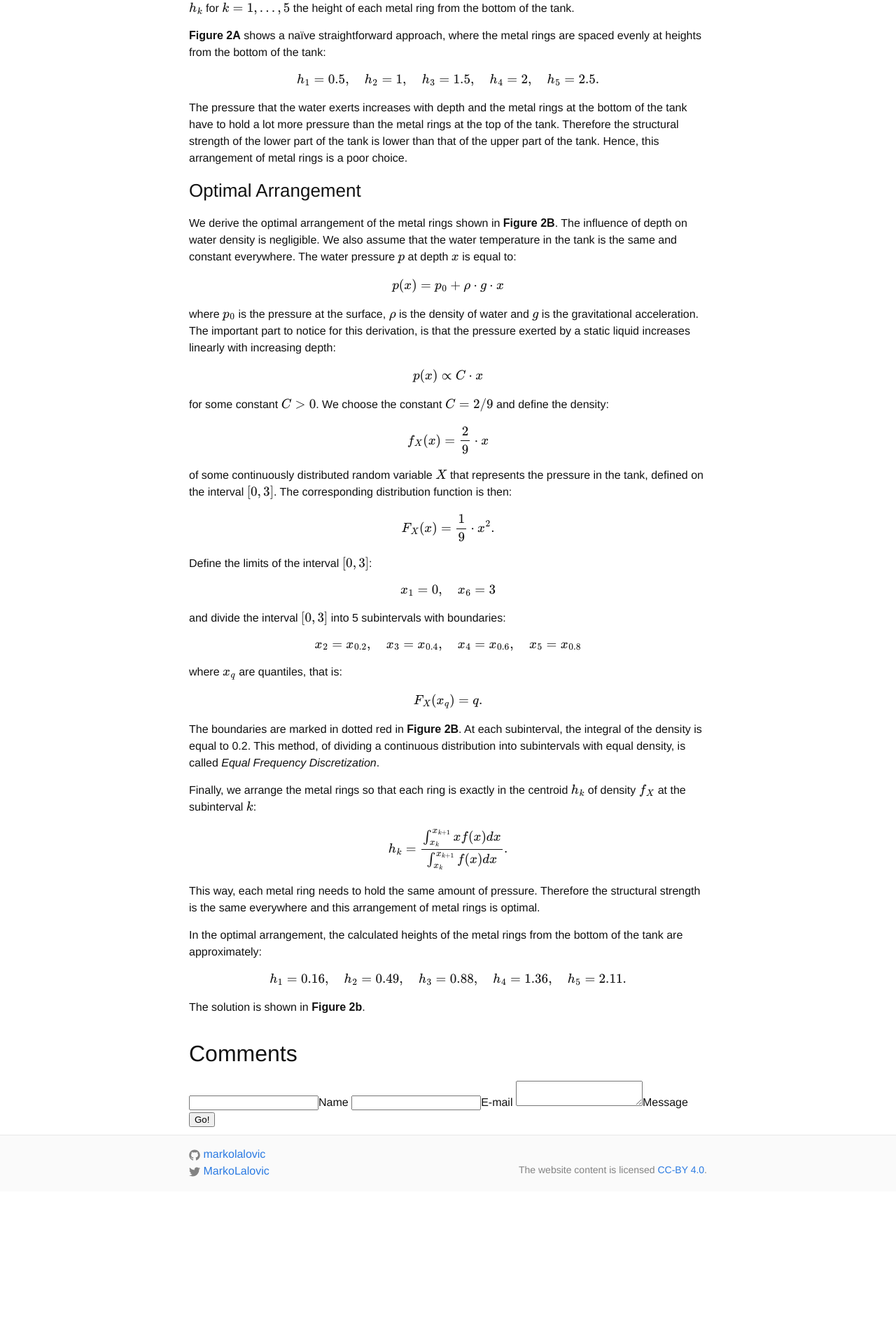
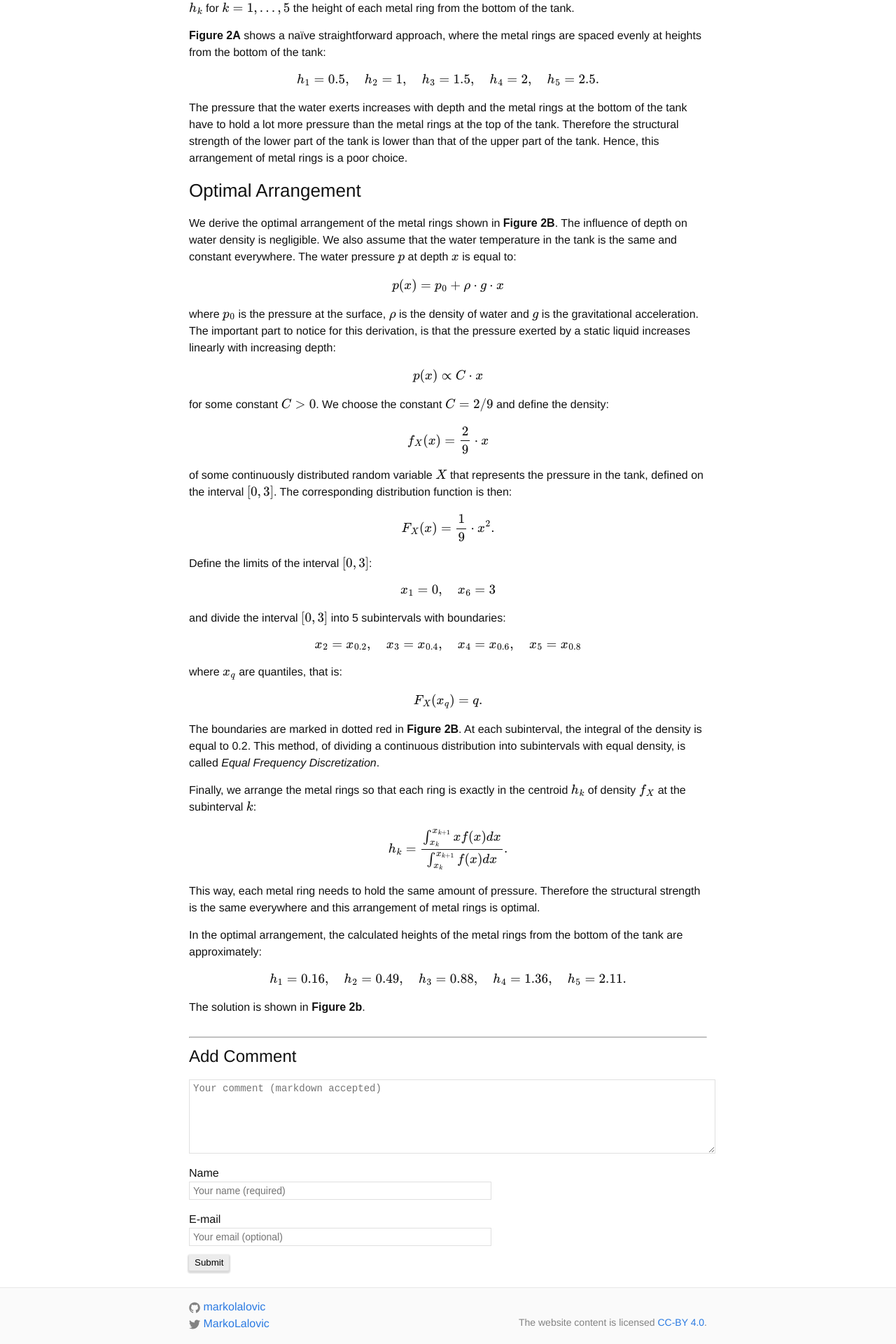
Before and after one commit to markolalovic/blog, a Jekyll site: the page built from docs/_posts/2020-06-15-water-towers.markdown, in a window 1280 px wide. Shown: the part 1440-3360 px from the top of the page at 70% size. Built offline with Jekyll 4.4.1, drawn with Linux system fonts in a browser that asks for light colours; nearby versions of some CDN libraries; formulas are drawn with MathJax 3; before the commit the page ends 3142 px from its top, so only the background shows below that.

Commit message:
fixing comments

```diff
--- /dev/null
+++ b/docs/_includes/comment_form.html
@@ -0,0 +1,62 @@
+<form class="js-form form" method="post" action="{{ site.staticman_url }}">
+  <input type="hidden" name="options[origin]" value="{{ page.url | absolute_url }}">
+  <input type="hidden" name="options[parent]" value="{{ page.url | absolute_url }}">
+  <input type="hidden" id="comment-replying-to-uid" name="fields[replying_to_uid]" value="">
+  <input type="hidden" name="options[slug]" value="{{ page.slug }}">
+  {% if site.reCaptcha.enabled %}
+  <input type="hidden" name="options[reCaptcha][siteKey]" value="{{ site.reCaptcha.siteKey }}">
+  <input type="hidden" name="options[reCaptcha][secret]"  value="{{ site.reCaptcha.secret }}">
+  {% endif %}
+
+  <div class="textfield">
+    <label for="comment-form-message"><h2>Add Comment<small><a rel="nofollow" id="cancel-comment-reply-link" href="{{ page.url | absolute_url }}#respond" style="display:none;">(cancel reply)</a></small></h2>
+      <textarea class="textfield__input" name="fields[message]" type="text" id="comment-form-message" placeholder="Your comment (markdown accepted)" required rows="6"></textarea>
+    </label>
+  </div>
+
+    <div class="textfield narrowfield">
+      <label for="comment-form-name">Name
+        <input class="textfield__input" name="fields[name]" type="text" id="comment-form-name" placeholder="Your name (required)" required/>
+      </label>
+    </div>
+
+    <div class="textfield narrowfield">
+      <label for="comment-form-email">E-mail
+        <input class="textfield__input" name="fields[email]" type="email" id="comment-form-email" placeholder="Your email (optional)"/>
+      </label>
+    </div>
+
+    <div class="textfield narrowfield hp">
+      <label for="hp">
+        <input class="textfield__input" name="fields[hp]" id="hp" type="text" placeholder="Leave blank">
+      </label>
+    </div>
+
+    {% if site.reCaptcha.enabled %}
+    <div id="reCaptcha" class="g-recaptcha" data-sitekey="{{ site.reCaptcha.siteKey }}"></div>
+    {% endif %}
+
+    <button class="button" id="comment-form-submit">
+      Submit
+    </button>
+
+</form>
+
+<article class="modal mdl-card mdl-shadow--2dp">
+  <div>
+    <h3 class="modal-title js-modal-title"></h3>
+  </div>
+  <div class="mdl-card__supporting-text js-modal-text"></div>
+  <div class="mdl-card__actions mdl-card--border">
+    <button class="button mdl-button--colored mdl-js-button mdl-js-ripple-effect js-close-modal">Close</button>
+  </div>
+</article>
+
+<svg version="1.1" xmlns="http://www.w3.org/2000/svg" xmlns:xlink="http://www.w3.org/1999/xlink" style="display:none" >
+  <symbol id="icon-loading" viewBox="149.8 37.8 499.818 525"><path d="M557.8 187.8c13.8 0 24.601-10.8 24.601-24.6S571.6 138.6 557.8 138.6s-24.6 10.8-24.6 24.6c0 13.2 10.8 24.6 24.6 24.6zm61.2 90.6c-16.8 0-30.6 13.8-30.6 30.6s13.8 30.6 30.6 30.6 30.6-13.8 30.6-30.6c.6-16.8-13.2-30.6-30.6-30.6zm-61.2 145.2c-20.399 0-36.6 16.2-36.6 36.601 0 20.399 16.2 36.6 36.6 36.6 20.4 0 36.601-16.2 36.601-36.6C595 439.8 578.2 423.6 557.8 423.6zM409 476.4c-24 0-43.2 19.199-43.2 43.199s19.2 43.2 43.2 43.2 43.2-19.2 43.2-43.2S433 476.4 409 476.4zM260.8 411c-27 0-49.2 22.2-49.2 49.2s22.2 49.2 49.2 49.2 49.2-22.2 49.2-49.2-22.2-49.2-49.2-49.2zm-10.2-102c0-27.6-22.8-50.4-50.4-50.4-27.6 0-50.4 22.8-50.4 50.4 0 27.6 22.8 50.4 50.4 50.4 27.6 0 50.4-22.2 50.4-50.4zm10.2-199.8c-30 0-54 24-54 54s24 54 54 54 54-24 54-54-24.6-54-54-54zM409 37.8c-35.4 0-63.6 28.8-63.6 63.6S374.2 165 409 165s63.6-28.8 63.6-63.6-28.2-63.6-63.6-63.6z"/>
+  </symbol>
+</svg>
+
+{% comment %}
+	from: https://github.com/eduardoboucas/popcorn/blob/gh-pages/_includes/modal.html
+{% endcomment %}
--- a/docs/_includes/comments.html
+++ b/docs/_includes/comments.html
@@ -1,9 +1,32 @@
-<h1>Comments</h1>
-<form method="POST" action="https://markos-staticman.herokuapp.com/v3/entry/github/markolalovic/blog/main">
-  <input name="options[redirect]" type="hidden" value="https://my-site.com">
-  <input name="options[slug]" type="hidden" value="{{ page.slug }}">
-  <label><input name="fields[name]" type="text">Name</label>
-  <label><input name="fields[email]" type="email">E-mail</label>
-  <label><textarea name="fields[message]"></textarea>Message</label>
-  <button type="submit">Go!</button>
-</form>
+<section class="comments" id="comment-section">
+  <hr>
+  {% if site.data.comments[page.slug] %}
+  <!-- Existing comments -->
+  <div class="comments__existing">
+    <h2>Comments</h2>
+    {% assign comments = site.data.comments[page.slug] | where_exp: "item", "item.replying_to_uid == ''" %}
+    {% assign comments_by_date = comments | sort: 'date' | reverse %}
+    <!-- List main comments in reverse date order, newest first. List replies in date order, oldest first. -->
+    {% for comment in comments_by_date %}
+    {%- assign email           = comment.email %}
+    {%- assign name            = comment.name %}
+    {%- assign url             = comment.url %}
+    {%- assign date            = comment.date %}
+    {%- assign message         = comment.message %}
+    {%- assign uid             = comment._id %}
+    {% include comment.html is_reply=false uid=uid replying_to=0 email=email name=name url=url date=date message=message uid=uid %}
+    {% endfor %}
+  </div>
+  {% endif %}
+
+  <!-- New comment form -->
+  <div id="respond" class="comment__new">
+    {% include comment_form.html %}
+  </div>
+</section>
+
+<script src="https://ajax.googleapis.com/ajax/libs/jquery/2.1.4/jquery.min.js"></script>
+<script src="{{ '/assets/main.js' | relative_url }}"></script>
+{% if site.reCaptcha.enabled %}
+<script src="https://www.google.com/recaptcha/api.js"></script>
+{% endif %}
--- a/docs/assets/css/main.css
+++ b/docs/assets/css/main.css
@@ -771,3 +771,170 @@ div.images>div.label {
 .highlight .il {
     color: #099;
 }
+
+
+
+
+/* Comments */
+/* new comment form */
+fieldset {
+    border: none;
+    padding: 0;
+}
+
+/* each staticman text field is wrapped in this div */
+.textfield {
+	 max-width: 100%;
+	 padding: 0.5rem 0;
+}
+
+/* fields except the comment field get this class too
+to keep them a reasonable size */
+.narrowfield {
+	 width: 420px;
+}
+
+.hp {
+    display: none;
+}
+
+textarea {
+    vertical-align: top;
+}
+
+.textfield__input {
+    border: 1px solid rgba(0,0,0,.12);
+    padding: 4px 5px;
+    width: 100%;
+    font-size: 14px;
+}
+
+.notify-me, .g-recaptcha {
+    padding: 0.5rem 0;
+}
+
+.button {
+	 background: rgba(158, 158, 158, .2);
+	 box-shadow: 0 2px 2px 2px rgba(0, 0, 0, .14);
+	 border: none;
+	 border-radius: 2px;
+	 padding: 4px 8px;
+	 overflow: hidden;
+	 cursor: pointer;
+	 -webkit-transition-duration: 0.4s;
+	 transition-duration: 0.4s;
+	 margin: 4px 0px 0px 0px;
+}
+
+button:hover {
+    background-color: grey;
+    color: white;
+}
+
+/* existing comments */
+.comments {
+}
+.comment__new {
+    padding: 0px 0px 14px 0px;
+}
+.comment__author {
+    color: grey;
+}
+.comment__admin_tag {
+    background-color: rgb(187, 255, 187);
+    border-radius: 3px;
+    padding: 3px;
+}
+.comment__date {
+    font-size: 13px;
+}
+.comment__body {
+    font-size: 14px;
+}
+.comment__meta {
+    text-align: left;
+    color: grey;
+    font-size: 13px;
+}
+.comments__existing {
+    padding: 8px 0px 0px 0px;
+}
+.comment {
+    border-top: 0px solid grey;
+    padding: 0px 0px 0px 0px;
+    margin-bottom: 1em;
+}
+.comment.child {
+    margin-left: 3em;
+}
+.comment__reply-link {
+    color: grey;
+    font-size: 13px;
+    cursor: pointer;
+}
+
+/* Pop-up modal window for Staticman comments */
+.show-modal {
+    overflow: hidden;
+    position: relative;
+}
+.show-modal:before {
+    position: absolute;
+    content: '';
+    top: 0;
+    left: 0;
+    width: 100%;
+    height: 100%;
+    z-index: 999;
+    background-color: rgba(255, 255, 255, 0.85);
+}
+.show-modal .modal {
+    display: block;
+}
+.mdl-card {
+    min-height: 200px;
+    overflow: hidden;
+    z-index: 1;
+    position: relative;
+    background: #fff;
+    box-sizing: border-box;
+}
+.modal {
+    display: none;
+    position: fixed;
+    width: 330px;
+    top: 50%;
+    left: 50%;
+    margin-left: -150px;
+    margin-top: -150px;
+    min-height: 0;
+    z-index: 9999;
+    box-shadow: 0 2px 2px 2px rgba(0,0,0,.14);
+    padding: 16px;
+    border-radius: 2px;
+    background: white;
+}
+.mdl-shadow--16dp {
+    box-shadow: 0 16px 24px 2px rgba(0,0,0,.14),0 6px 30px 5px rgba(0,0,0,.12),0 8px 10px -5px rgba(0,0,0,.2);
+}
+.mdl-card__supporting-text {
+    overflow: hidden;
+    padding: 16px;
+    width: 90%;
+}
+.modal-title {
+    margin-bottom: 0px;
+}
+
+.disabled {
+    input,
+    button,
+    textarea,
+    label {
+        pointer-events: none;
+        cursor: not-allowed;
+        filter: alpha(opacity=65);
+        box-shadow: none;
+        opacity: 0.65;
+    }
+}
--- /dev/null
+++ b/docs/assets/main.js
@@ -0,0 +1,159 @@
+// Static comments
+// from: https://github.com/eduardoboucas/popcorn/blob/gh-pages/js/main.js
+(function ($) {
+  var $comments = $('.js-comments');
+
+  $('.js-form').submit(function () {
+    var form = this;
+
+
+    $("#comment-form-submit").html(
+      '<svg class="icon spin"><use xlink:href="#icon-loading"></use></svg> Sending...'
+    );
+    $(form).addClass('disabled');
+
+    $.ajax({
+      type: $(this).attr('method'),
+      url:  $(this).attr('action'),
+      data: $(this).serialize(),
+      contentType: 'application/x-www-form-urlencoded',
+      success: function (data) {
+        showModal('Comment submitted', 'Thanks! Your comment is <a href="https://github.com/markolalovic/blog/pulls">pending</a>. It will appear when approved.');
+
+        $("#comment-form-submit")
+          .html("Submit");
+
+        $(form)[0].reset();
+        $(form).removeClass('disabled');
+        if (window.grecaptcha) {
+          grecaptcha.reset();
+        }
+      },
+      error: function (err) {
+        console.log(err);
+        var ecode = (err.responseJSON || {}).errorCode || "unknown";
+        showModal('Error', 'An error occured.<br>[' + ecode + ']');
+        $("#comment-form-submit").html("Submit")
+        $(form).removeClass('disabled');
+        if (window.grecaptcha) {
+          grecaptcha.reset();
+        }
+      }
+    });
+    return false;
+  });
+
+  $('.js-close-modal').click(function () {
+    $('body').removeClass('show-modal');
+  });
+
+  function showModal(title, message) {
+    $('.js-modal-title').text(title);
+    $('.js-modal-text').html(message);
+    $('body').addClass('show-modal');
+  }
+})(jQuery);
+
+// Staticman comment replies, from https://github.com/mmistakes/made-mistakes-jekyll
+// modified from Wordpress https://core.svn.wordpress.org/trunk/wp-includes/js/comment-reply.js
+// Released under the GNU General Public License - https://wordpress.org/about/gpl/
+// addComment.moveForm is called from comment.html when the reply link is clicked.
+var addComment = {
+  // commId - the id attribute of the comment replied to (e.g., "comment-10")
+  // respondId - the string 'respond', I guess
+  // postId - the page slug
+  moveForm: function( commId, respondId, postId, parentUid ) {
+    var div, element, style, cssHidden,
+    t           = this,                    //t is the addComment object, with functions moveForm and I, and variable respondId
+    comm        = t.I( commId ),                                // whole comment
+    respond     = t.I( respondId ),                             // whole new comment form
+    cancel      = t.I( 'cancel-comment-reply-link' ),           // whole reply cancel link
+    parentuidF  = t.I( 'comment-replying-to-uid' ),             // a hidden element in the comment
+    post        = t.I( 'comment-post-slug' ),                   // null
+    commentForm = respond.getElementsByTagName( 'form' )[0];    // the <form> part of the comment_form div
+
+    if ( ! comm || ! respond || ! cancel || ! parentuidF || ! commentForm ) {
+      return;
+    }
+
+    t.respondId = respondId;
+    postId = postId || false;
+
+    if ( ! t.I( 'sm-temp-form-div' ) ) {
+      div = document.createElement( 'div' );
+      div.id = 'sm-temp-form-div';
+      div.style.display = 'none';
+      respond.parentNode.insertBefore( div, respond ); //create and insert a bookmark div right before comment form
+    }
+
+    comm.parentNode.insertBefore( respond, comm.nextSibling );  //move the form from the bottom to above the next sibling
+    if ( post && postId ) {
+      post.value = postId;
+    }
+    parentuidF.value = parentUid;
+    cancel.style.display = '';                        //make the cancel link visible
+
+    cancel.onclick = function() {
+      var t       = addComment,
+      temp    = t.I( 'sm-temp-form-div' ),            //temp is the original bookmark
+      respond = t.I( t.respondId );                   //respond is the comment form
+
+      if ( ! temp || ! respond ) {
+        return;
+      }
+
+      t.I( 'comment-replying-to-uid' ).value = null;
+      temp.parentNode.insertBefore( respond, temp );  //move the comment form to its original location
+      temp.parentNode.removeChild( temp );            //remove the bookmark div
+      this.style.display = 'none';                    //make the cancel link invisible
+      this.onclick = null;                            //retire the onclick handler
+      return false;
+    };
+
+    /*
+     * Set initial focus to the first form focusable element.
+     * Try/catch used just to avoid errors in IE 7- which return visibility
+     * 'inherit' when the visibility value is inherited from an ancestor.
+     */
+    try {
+      for ( var i = 0; i < commentForm.elements.length; i++ ) {
+        element = commentForm.elements[i];
+        cssHidden = false;
+
+        // Modern browsers.
+        if ( 'getComputedStyle' in window ) {
+          style = window.getComputedStyle( element );
+        // IE 8.
+        } else if ( document.documentElement.currentStyle ) {
+        style = element.currentStyle;
+        }
+
+      /*
+       * For display none, do the same thing jQuery does. For visibility,
+       * check the element computed style since browsers are already doing
+       * the job for us. In fact, the visibility computed style is the actual
+       * computed value and already takes into account the element ancestors.
+       */
+        if ( ( element.offsetWidth <= 0 && element.offsetHeight <= 0 ) || style.visibility === 'hidden' ) {
+          cssHidden = true;
+        }
+
+        // Skip form elements that are hidden or disabled.
+        if ( 'hidden' === element.type || element.disabled || cssHidden ) {
+          continue;
+        }
+
+        element.focus();
+        // Stop after the first focusable element.
+        break;
+      }
+
+    } catch( er ) {}
+
+    return false;
+  },
+
+  I: function( id ) {
+    return document.getElementById( id );
+  }
+};
```
Also changed, not shown: _config.yml (+9 -0 lines), docs/_includes/comment.html (added, +46 -0 lines), staticman.yml (+10 -5 lines).
